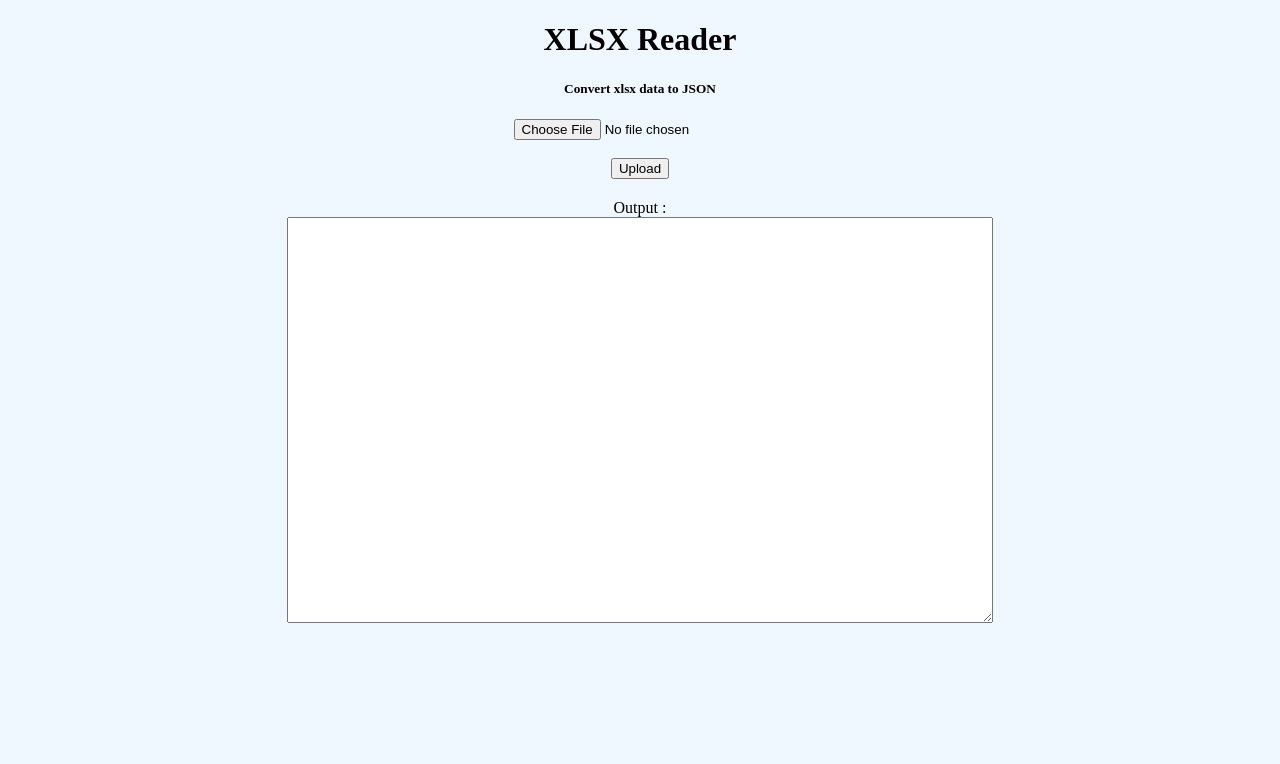
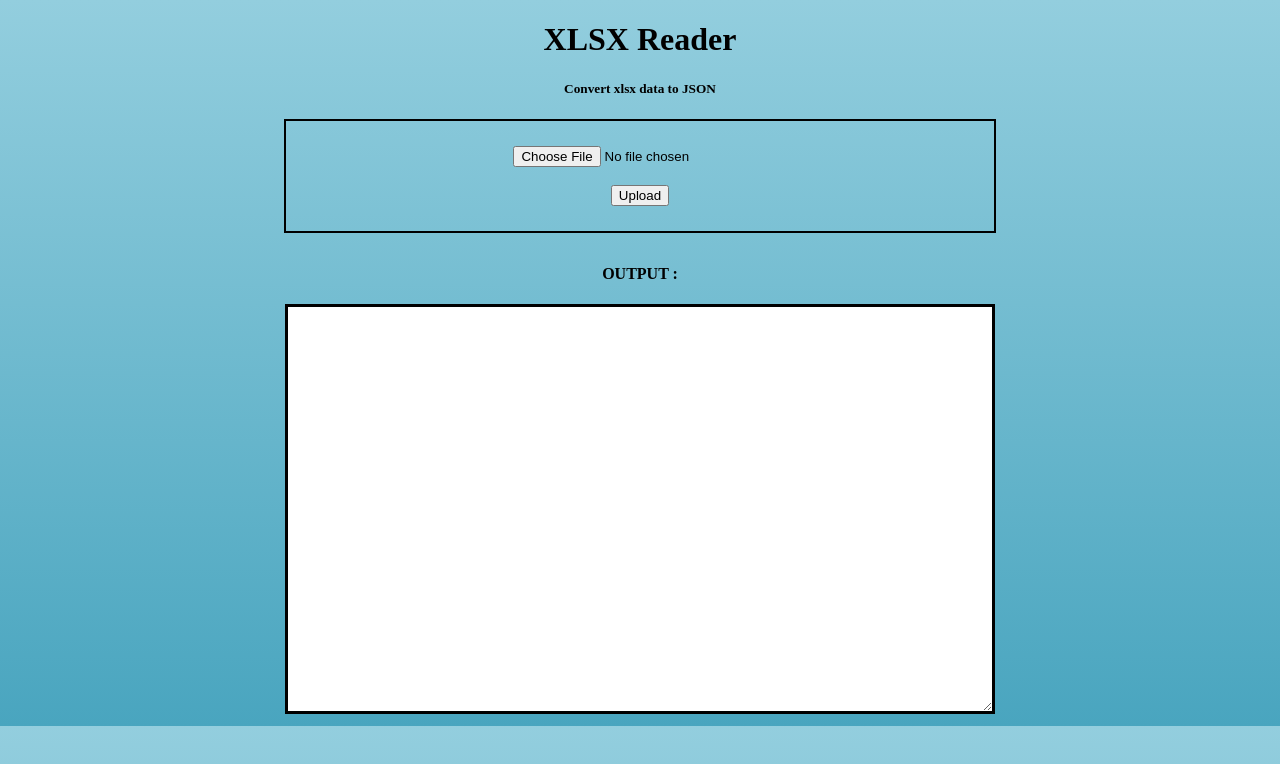
Before and after one commit to kishorkharade24/ng5-xlsx-to-json, an Angular app: page / in a window 1280 px wide. Shown: the top 764 px of the page. Built offline with nearby package versions, Linux system fonts and the light colour scheme.

Commit message:
Updated UI design

```diff
--- a/package.json
+++ b/package.json
@@ -21,6 +21,7 @@
     "@angular/platform-browser": "^5.2.0",
     "@angular/platform-browser-dynamic": "^5.2.0",
     "@angular/router": "^5.2.0",
+    "bootstrap": "^4.0.0",
     "core-js": "^2.4.1",
     "rxjs": "^5.5.6",
     "ts-xlsx": "0.0.11",
--- a/src/app/app.component.html
+++ b/src/app/app.component.html
@@ -6,7 +6,7 @@
 </div>
 
 <div style="text-align:center">
-  <div class="panel">
+  <div style="border: 2px solid; padding: 2%; margin: auto; width: 52%;">
     <form>
       <input type="file" style="display: inline-block;" (change)="incomingFile($event)" placeholder="Upload file" accept=".xlsx">
       <br><br>
@@ -15,9 +15,9 @@
   </div>
 </div>
 
-<div style="height: 20px"></div>
+<div style="height: 10px"></div>
 
 <div style="text-align:center">
-  <label>Output :</label><br>
-  <textarea [(ngModel)]="output" style="height: 400px; width: 700px; overflow: auto;"></textarea>
+  <h4>OUTPUT :</h4>
+  <textarea [(ngModel)]="output" style="height: 400px; width: 700px; overflow: auto; border: 3px solid;"></textarea>
 </div>
--- a/src/styles.css
+++ b/src/styles.css
@@ -1,4 +1,13 @@
 /* You can add global styles to this file, and also import other style files */
 body {
-  background-color: aliceblue;
+
+  background: rgba(147,206,222,1);/* Old Browsers */
+  background: -moz-linear-gradient(top, rgba(147,206,222,1) 0%, rgba(73,165,191,1) 100%); /* FF3.6+ */
+  background: -webkit-gradient(left top, left bottom, color-stop(0%, rgba(147,206,222,1)), color-stop(100%, rgba(73,165,191,1)));/* Chrome, Safari4+ */
+  background: -webkit-linear-gradient(top, rgba(147,206,222,1) 0%, rgba(73,165,191,1) 100%); /* Chrome10+,Safari5.1+ */
+  background: -o-linear-gradient(top, rgba(147,206,222,1) 0%, rgba(73,165,191,1) 100%); /* Opera 11.10+ */
+  background: -ms-linear-gradient(top, rgba(147,206,222,1) 0%, rgba(73,165,191,1) 100%); /* IE 10+ */
+  background: linear-gradient(to bottom, rgba(147,206,222,1) 0%, rgba(73,165,191,1) 100%);/* W3C */
+  filter: progid:DXImageTransform.Microsoft.gradient( startColorstr='#93cede', endColorstr='#49a5bf', GradientType=0 );/* IE6-9 */
+
 }
```
